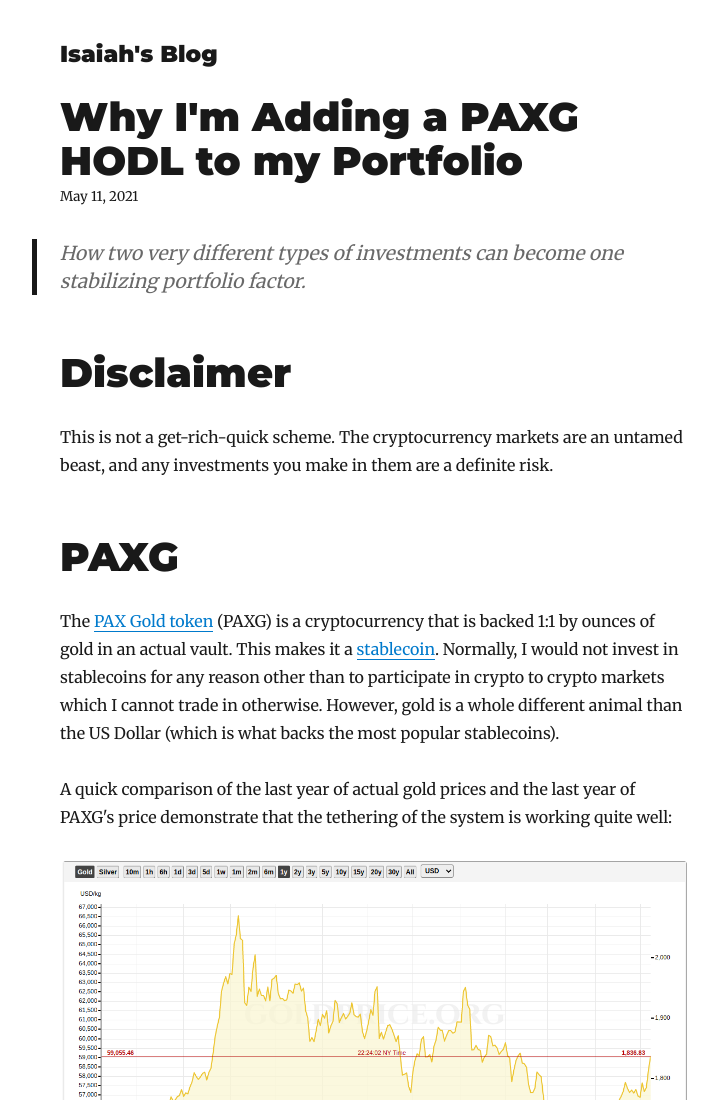
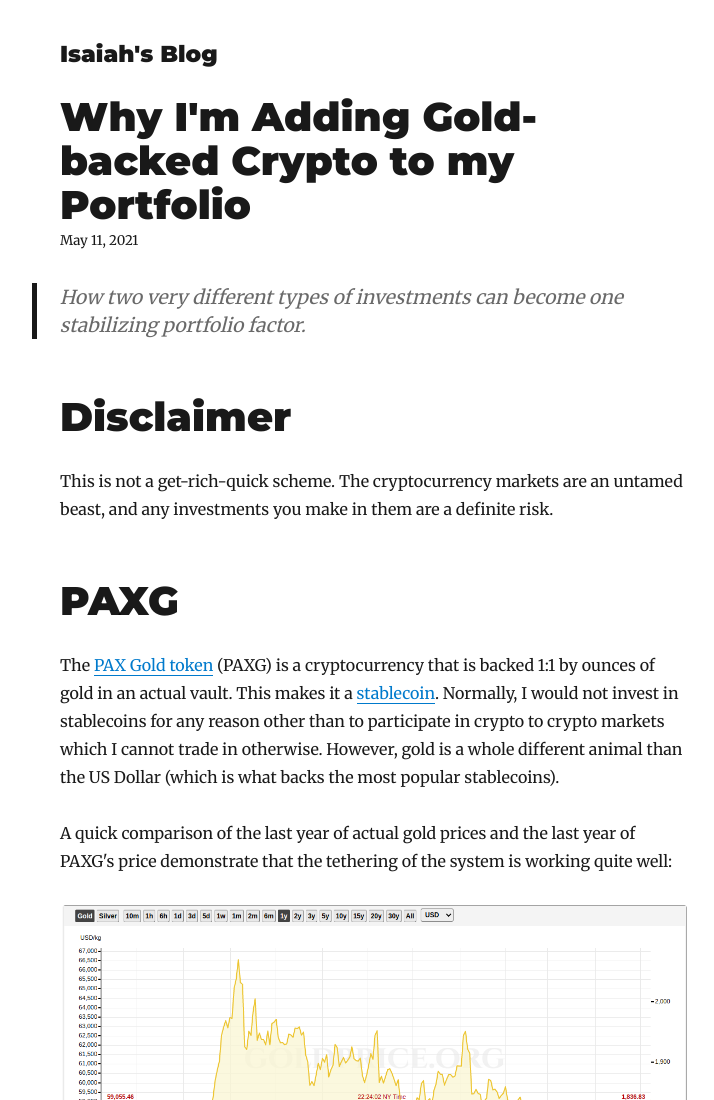
Before and after one commit to isaiahnixon/blog, a Gatsby site: page /paxg-hodl/ in a window 1280 px wide. Shown: the top 1100 px of the page, without its empty margins (265-979 px from the left). Built offline with nearby package versions, Linux system fonts and the light colour scheme; Gatsby itself is replaced by a stand-in of ours; some packages are replaced by stand-ins of ours.

Commit message:
Updated title.

```diff
--- a/content/blog/paxg-hodl/index.md
+++ b/content/blog/paxg-hodl/index.md
@@ -1,5 +1,5 @@
 ---
-title: Why I'm Adding a PAXG HODL to my Portfolio
+title: Why I'm Adding Gold-backed Crypto to my Portfolio
 date: "2021-05-11T12:00:00Z"
 description: "How two very different types of investments can become one stabilizing portfolio factor."
 ---
```
Also changed, not shown: 1 other file.
